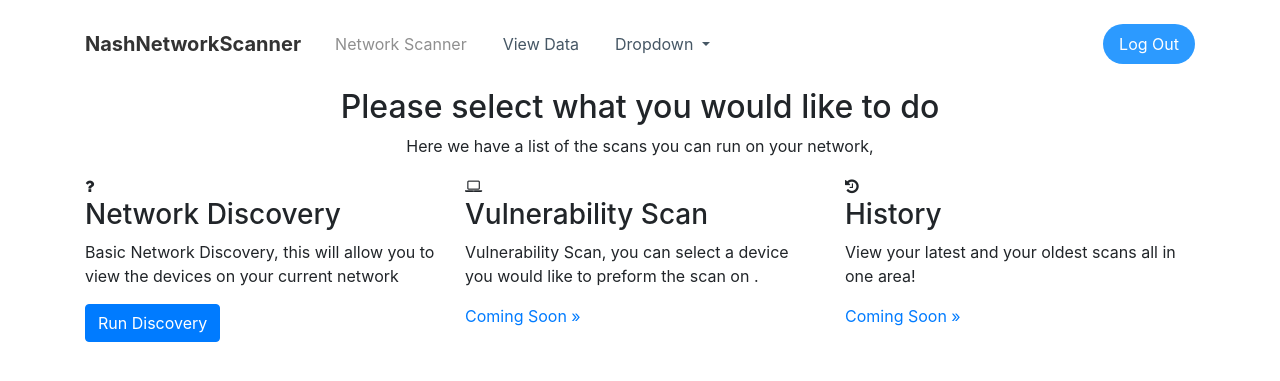
After one commit to Tom451/NashNetScanner, a PHP site: page /selectScan.php in a window 1280 px wide. The commit adds this page. Shown: the top 381 px of the page. Run offline with PHP 8.4, Linux system fonts and the light colour scheme; the visitor is signed in with stand-in values (Sample User, id 1).

Commit message:
Added A couple New pages to look nicer

```diff
--- a/homePage.php
+++ b/homePage.php
@@ -29,7 +29,7 @@ if(!isset($_SESSION['user_id'])){
     <div class="container"><a class="navbar-brand" href="#">NashNetworkScanner</a><button data-toggle="collapse" class="navbar-toggler" data-target="#navcol-1"><span class="sr-only">Toggle navigation</span><span class="navbar-toggler-icon"></span></button>
         <div class="collapse navbar-collapse" id="navcol-1">
             <ul class="navbar-nav mr-auto">
-                <li class="nav-item"><a class="nav-link active" href="#">Network Scanner</a></li>
+                <li class="nav-item"><a class="nav-link active" href="selectScan.php">Network Scanner</a></li>
                 <li class="nav-item"><a class="nav-link" href="#">View Data</a></li>
                 <li class="nav-item dropdown"><a class="dropdown-toggle nav-link" aria-expanded="false" data-toggle="dropdown" href="#">Dropdown </a>
                     <div class="dropdown-menu"><a class="dropdown-item" href="#">First Item</a><a class="dropdown-item" href="#">Second Item</a><a class="dropdown-item" href="#">Third Item</a></div>
--- a/index.php
+++ b/index.php
@@ -50,6 +50,7 @@ if (isset($_POST['login'])) {
         }
     }
 }
+
 ?>
 
 <!DOCTYPE html>
--- /dev/null
+++ b/selectScan.php
@@ -0,0 +1,123 @@
+<?php
+session_start();
+if(!isset($_SESSION['user_id'])){
+    header('Location: index.php');
+    exit;
+} else {
+
+}
+
+if (isset($_POST['pingScan'])) {
+
+
+    require 'assets\php\DBConfig.php';
+    require 'assets\php\randomSessionCreator.php';
+
+    $USERID = $_SESSION['user_id'];
+    $ScanStatus = "Pending";
+    $connection = getConnection();
+    //select all the users with the given username
+    $query = $connection->prepare("SELECT * FROM scan WHERE userID=:userid AND ScanStatus = :ScanStatus");
+    $query->bindParam("userid", $USERID, PDO::PARAM_STR);
+    $query->bindParam("ScanStatus", $ScanStatus, PDO::PARAM_STR);
+    $query->execute();
+
+//get the result
+    $result = $query->fetch(PDO::FETCH_ASSOC);
+
+//if there is no results then show incorrect credentials
+    if (!$result) {
+        require "assets/php/encryptData.php";
+        $username = $_SESSION['user_id'];
+        $SessionID = generateRandom();
+        $scanInfo = "nmap -sP -oX";
+        $scanType = "NetDisc";
+        $scanStatus = "Pending";
+
+        $query = $connection->prepare("INSERT INTO scan(userID,SessionID,ScanInfo,scanType,scanStatus)
+VALUES (:userID,:SessionID,:scanInfo,:scanType,:scanStatus)");
+        $query->bindParam("userID", $username, PDO::PARAM_STR);
+        $query->bindParam("SessionID", $SessionID, PDO::PARAM_STR);
+        $query->bindParam("scanInfo", $scanInfo, PDO::PARAM_STR);
+        $query->bindParam("scanType", $scanType, PDO::PARAM_STR);
+        $query->bindParam("scanStatus", $scanStatus, PDO::PARAM_STR);
+
+        $result = $query->execute();
+
+        header('Location: scanCreated.php');
+
+    } else {
+
+        echo "Scan Waiting to be run please run previous scan";
+    }
+
+
+
+
+}
+
+?>
+
+<!DOCTYPE html>
+<html lang="en">
+
+<head>
+    <meta charset="utf-8">
+    <meta name="viewport" content="width=device-width, initial-scale=1.0, shrink-to-fit=no">
+    <title>NashNetworkScanner</title>
+    <link rel="stylesheet" href="assets/bootstrap/css/bootstrap.min.css">
+    <link rel="stylesheet" href="assets/fonts/font-awesome.min.css">
+    <link rel="stylesheet" href="assets/css/Features-Clean.css">
+    <link rel="stylesheet" href="assets/css/Login-Form-Clean.css">
+    <link rel="stylesheet" href="assets/css/Navigation-with-Button.css">
+    <link rel="stylesheet" href="assets/css/styles.css">
+</head>
+
+<body>
+    <nav class="navbar navbar-light navbar-expand-md navigation-clean-button">
+        <div class="container"><a class="navbar-brand" href="#">NashNetworkScanner</a><button data-toggle="collapse" class="navbar-toggler" data-target="#navcol-1"><span class="sr-only">Toggle navigation</span><span class="navbar-toggler-icon"></span></button>
+            <div class="collapse navbar-collapse" id="navcol-1">
+                <ul class="navbar-nav mr-auto">
+                    <li class="nav-item"><a class="nav-link active" href="#">Network Scanner</a></li>
+                    <li class="nav-item"><a class="nav-link" href="#">View Data</a></li>
+                    <li class="nav-item dropdown"><a class="dropdown-toggle nav-link" aria-expanded="false" data-toggle="dropdown" href="#">Dropdown </a>
+                        <div class="dropdown-menu"><a class="dropdown-item" href="#">First Item</a><a class="dropdown-item" href="#">Second Item</a><a class="dropdown-item" href="#">Third Item</a></div>
+                    </li>
+                </ul><span class="navbar-text actions"> <button class="btn btn-light action-button" type="button">Log Out</button></span>
+            </div>
+        </div>
+    </nav>
+    <section class="features-boxed">
+        <div class="container">
+            <div class="intro">
+                <h2 class="text-center">Please select what you would like to do</h2>
+                <p class="text-center">Here we have a list of the scans you can run on your network,</p>
+            </div>
+            <div class="row justify-content-center features">
+                <div class="col-sm-6 col-md-5 col-lg-4 item">
+                    <div class="box"><i class="fa fa-question icon"></i>
+                        <h3 class="name">Network Discovery</h3>
+                        <p class="description">Basic Network Discovery, this will allow you to view the devices on your current network</p>
+                        <form method="post"><button class="btn btn-primary" type="submit" name="pingScan">Run Discovery</button></form>
+                    </div>
+                </div>
+                <div class="col-sm-6 col-md-5 col-lg-4 item">
+                    <div class="box"><i class="fa fa-laptop icon"></i>
+                        <h3 class="name">Vulnerability Scan&nbsp;</h3>
+                        <p class="description">Vulnerability Scan, you can select a device you would like to preform the scan on .&nbsp;</p><a class="learn-more" href="#">Coming Soon »</a>
+                    </div>
+                </div>
+                <div class="col-sm-6 col-md-5 col-lg-4 item">
+                    <div class="box"><i class="fa fa-history icon"></i>
+                        <h3 class="name">History</h3>
+                        <p class="description">View your latest and your oldest scans all in one area!&nbsp;</p><a class="learn-more" href="#">Coming Soon »</a>
+                    </div>
+                </div>
+            </div>
+        </div>
+    </section>
+    <script src="assets/js/jquery.min.js"></script>
+    <script src="assets/bootstrap/js/bootstrap.min.js"></script>
+</body>
+
+</html>
```
Also changed, not shown: scanCreated.php (added, +66 -0 lines), 1 other file.
